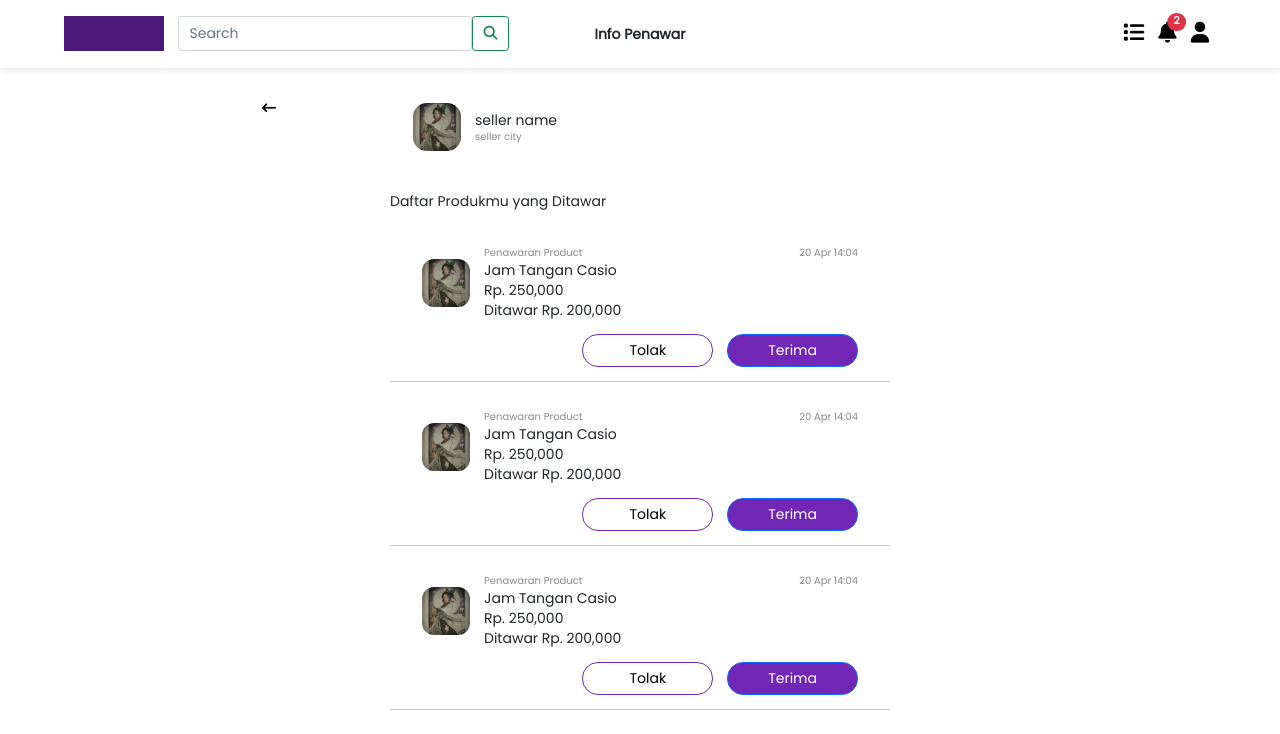
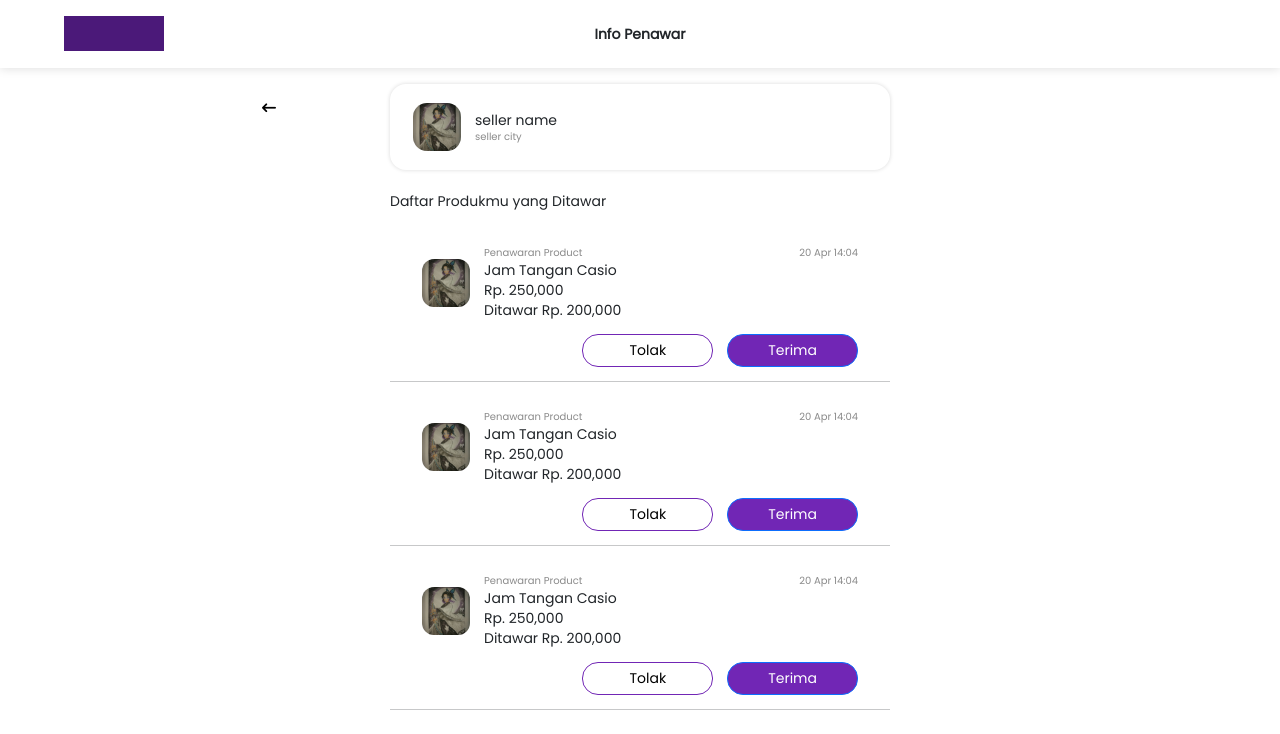
Before and after one commit to Caprice123/Binar-Final-Challenge-Frontend, a React (Create React App) app: page /product/1/bid in a window 1280 px wide. Shown: the top 734 px of the page. Built offline with nearby package versions, Linux system fonts and the light colour scheme.

Commit message:
updating style

```diff
--- a/src/components/Popup/index.js
+++ b/src/components/Popup/index.js
@@ -7,7 +7,7 @@ const Popup = ({ topic, show, children, onClick }) => {
     const openButtonRef = useRef(null)
     const containerRef = useRef(null)
     const popupRef = useRef(null)
-    // console.log(topic, show)
+
     useEffect(() => {
         if (show){
             openButtonRef.current.click()
--- a/src/pages/ProductBid.js
+++ b/src/pages/ProductBid.js
@@ -61,7 +61,7 @@ const navLinks = [
 ]
 
 const user = {
-    // userId: 1,
+    userId: 2,
 }
 
 const ProductBid = () => {
@@ -109,20 +109,16 @@ const ProductBid = () => {
     }
 
     const onCallByWA = () => {
-        console.log("call by wa")
         window.open("https://stackoverflow.com", '_blank', 'noopener,noreferrer').focus();
     }
 
     const onChange = (e) => {
-        console.log(e.currentTarget.value)
         setUpdateStatus(e.currentTarget.value)
     }
 
     return (
         <Wrapper>
             <Navbar centeredText="Info Penawar"
-                    navLinks={navLinks}
-                    withSearchBar
                     />
             <Content className="mx-auto position-relative">
                 <Link to='/' className="back-icon py-3">
@@ -132,7 +128,7 @@ const ProductBid = () => {
                             imageUrl={Image}
                             sellerName="seller name"
                             sellerCity="seller city"
-                            style={{ boxShadow: "box-shadow: 0px 0px 4px rgba(0, 0, 0, 0.15)" }}
+                            style={{ boxShadow: "0px 0px 4px rgba(0, 0, 0, 0.15)" }}
                             />
                 <h4 className='my-4'>Daftar Produkmu yang Ditawar</h4>
                 {
```
